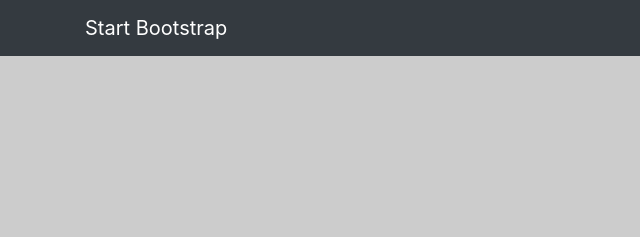
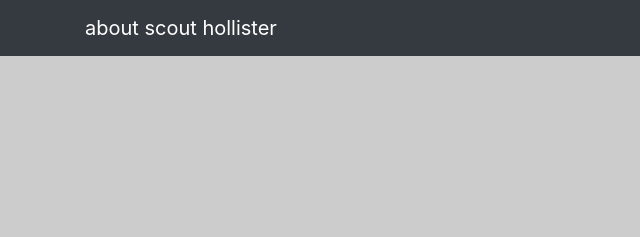
Before and after one commit to scouthollister/scouthollister.github.io, a website: page index.html in a window 1280 px wide. Shown: the top 237 px of the page, 0-640 px from the left. Drawn offline with Linux system fonts and the light colour scheme; placeholder pictures from the web are drawn by us.

Commit message:
Update index.html

```diff
--- a/index.html
+++ b/index.html
@@ -23,7 +23,7 @@
   <!-- Navigation -->
   <nav class="navbar fixed-top navbar-expand-lg navbar-dark bg-dark fixed-top">
     <div class="container">
-      <a class="navbar-brand" href="index.html">Start Bootstrap</a>
+      <a class="navbar-brand" href="index.html">about scout hollister</a>
       <button class="navbar-toggler navbar-toggler-right" type="button" data-toggle="collapse" data-target="#navbarResponsive" aria-controls="navbarResponsive" aria-expanded="false" aria-label="Toggle navigation">
         <span class="navbar-toggler-icon"></span>
       </button>
```
